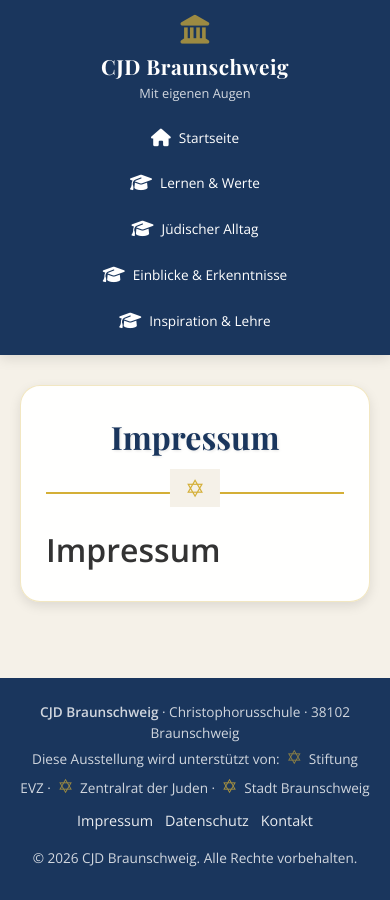
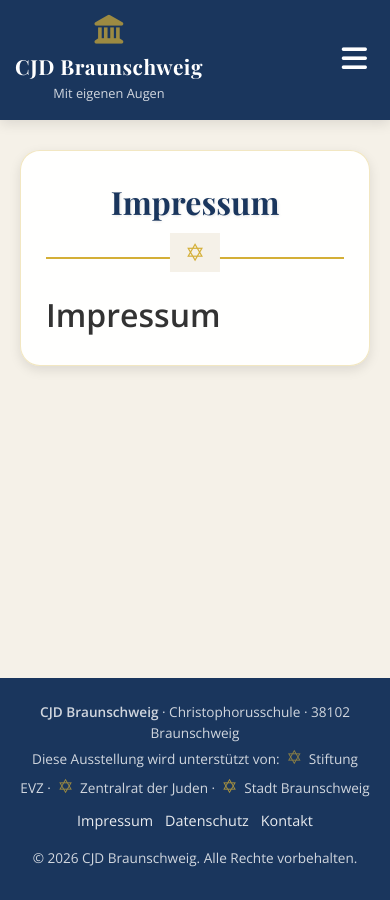
Before and after one commit to stolpersteinebs/stolpersteinebs.github.io, a Jekyll site: the page built from impressum.md, in a window 390 px wide. Built offline with Jekyll 4.4.1, drawn with Linux system fonts in a browser that asks for light colours; our own code applies the rules of GitHub Pages for plain Markdown files.

Commit message:
Update default.html

```diff
--- a/_layouts/default.html
+++ b/_layouts/default.html
@@ -60,6 +60,7 @@
             display: flex;
             justify-content: space-between;
             align-items: center;
+            position: relative; /* Für absolute Positionierung des Hamburger-Menüs */
         }
 
         .nav-brand {
@@ -93,6 +94,24 @@
             font-size: 0.9rem;
             opacity: 0.8;
             font-weight: 300;
+        }
+
+        /* Hamburger-Button */
+        .hamburger {
+            display: none;
+            background: none;
+            border: none;
+            color: var(--text-light);
+            font-size: 1.8rem;
+            cursor: pointer;
+            padding: 0.5rem;
+            transition: var(--transition);
+            z-index: 1001;
+        }
+
+        .hamburger:hover {
+            color: var(--accent-gold);
+            transform: scale(1.1);
         }
 
         .nav-menu {
@@ -282,23 +301,47 @@
             }
         }
 
-        @media (max-width: 768px) {
-            .nav-container {
-                flex-direction: column;
-                gap: 15px;
-                padding: 0 15px;
+        /* Hamburger-Menü ab 1024px */
+        @media (max-width: 1024px) {
+            .hamburger {
+                display: block;
             }
 
             .nav-menu {
-                flex-wrap: wrap;
-                justify-content: center;
-                gap: 8px;
+                display: none;
+                position: absolute;
+                top: 100%;
+                left: 0;
                 width: 100%;
+                background-color: var(--primary-blue);
+                flex-direction: column;
+                padding: 1rem 20px;
+                gap: 10px;
+                box-shadow: 0 8px 16px rgba(0,0,0,0.2);
+                border-top: 1px solid rgba(212, 175, 55, 0.3);
+            }
+
+            .nav-menu.active {
+                display: flex;
             }
 
             .nav-link {
-                padding: 0.5rem 0.8rem;
-                font-size: 0.85rem;
+                width: 100%;
+                justify-content: flex-start;
+                padding: 0.8rem 1rem;
+                white-space: normal;
+            }
+
+            .nav-link i {
+                width: 1.5rem;
+                text-align: center;
+            }
+        }
+
+        @media (max-width: 768px) {
+            .nav-container {
+                flex-direction: row; /* Beibehalten für Hamburger */
+                padding: 0 15px;
             }
 
             .page-title {
@@ -321,23 +364,16 @@
                 gap: 5px;
             }
 
-            .nav-menu {
-                flex-direction: column;
-                align-items: center;
-            }
-
-            .nav-link {
-                width: 100%;
-                justify-content: center;
-                text-align: center;
-            }
-
             .brand-title {
                 font-size: 1.3rem;
             }
 
             .brand-subtitle {
                 font-size: 0.8rem;
+            }
+
+            .nav-menu {
+                padding: 0.5rem 15px;
             }
         }
     </style>
@@ -354,29 +390,34 @@
                 </div>
             </a>
 
-            <ul class="nav-menu">
+            <!-- Hamburger-Button (nur mobil sichtbar) -->
+            <button class="hamburger" id="hamburger" aria-label="Menü">
+                <i class="fas fa-bars"></i>
+            </button>
+
+            <ul class="nav-menu" id="nav-menu">
                 <li><a href="/" class="nav-link" data-nav="home">
                     <i class="fas fa-home"></i>
                     <span>Startseite</span>
                 </a></li>
 
                 <li><a href="/lernenundwerte" class="nav-link" data-nav="lernenundwerte">
-                    <i class="fas fa-graduation-cap"></i>
+                    <i class="fas fa-book-open"></i> <!-- Geändert: Buch für Lernen & Werte -->
                     <span>Lernen & Werte</span>
                 </a></li>
 
                 <li><a href="/juedischeralltag" class="nav-link" data-nav="juedischeralltag">
-                    <i class="fas fa-graduation-cap"></i>
+                    <i class="fas fa-menorah"></i> <!-- Geändert: Menora für Jüdischer Alltag -->
                     <span>Jüdischer Alltag</span>
                 </a></li>
 
                 <li><a href="/einblicke" class="nav-link" data-nav="einblicke">
-                    <i class="fas fa-graduation-cap"></i>
+                    <i class="fas fa-eye"></i> <!-- Geändert: Auge für Einblicke & Erkenntnisse -->
                     <span>Einblicke & Erkenntnisse</span>
                 </a></li>
 
                 <li><a href="/inspiration" class="nav-link" data-nav="inspiration">
-                    <i class="fas fa-graduation-cap"></i>
+                    <i class="fas fa-candle-holder"></i> <!-- Geändert: Kerze für Inspiration & Lehre -->
                     <span>Inspiration & Lehre</span>
                 </a></li>
             </ul>
@@ -462,6 +503,47 @@
             if (subtitleText && subtitleText.length > 0) {
                 subtitleEl.textContent = subtitleText;
             }
+
+            // Hamburger-Menü Funktionalität
+            const hamburger = document.getElementById('hamburger');
+            const navMenu = document.getElementById('nav-menu');
+
+            if (hamburger && navMenu) {
+                hamburger.addEventListener('click', function(e) {
+                    e.stopPropagation();
+                    navMenu.classList.toggle('active');
+
+                    // Icon zwischen Bars und Times wechseln
+                    const icon = hamburger.querySelector('i');
+                    if (navMenu.classList.contains('active')) {
+                        icon.classList.remove('fa-bars');
+                        icon.classList.add('fa-times');
+                    } else {
+                        icon.classList.remove('fa-times');
+                        icon.classList.add('fa-bars');
+                    }
+                });
+
+                // Menü schließen, wenn ein Link angeklickt wird
+                navMenu.querySelectorAll('.nav-link').forEach(link => {
+                    link.addEventListener('click', function() {
+                        navMenu.classList.remove('active');
+                        const icon = hamburger.querySelector('i');
+                        icon.classList.remove('fa-times');
+                        icon.classList.add('fa-bars');
+                    });
+                });
+
+                // Menü schließen bei Klick außerhalb (optional)
+                document.addEventListener('click', function(event) {
+                    if (!navMenu.contains(event.target) && !hamburger.contains(event.target)) {
+                        navMenu.classList.remove('active');
+                        const icon = hamburger.querySelector('i');
+                        icon.classList.remove('fa-times');
+                        icon.classList.add('fa-bars');
+                    }
+                });
+            }
         });
     </script>
 </body>
```
